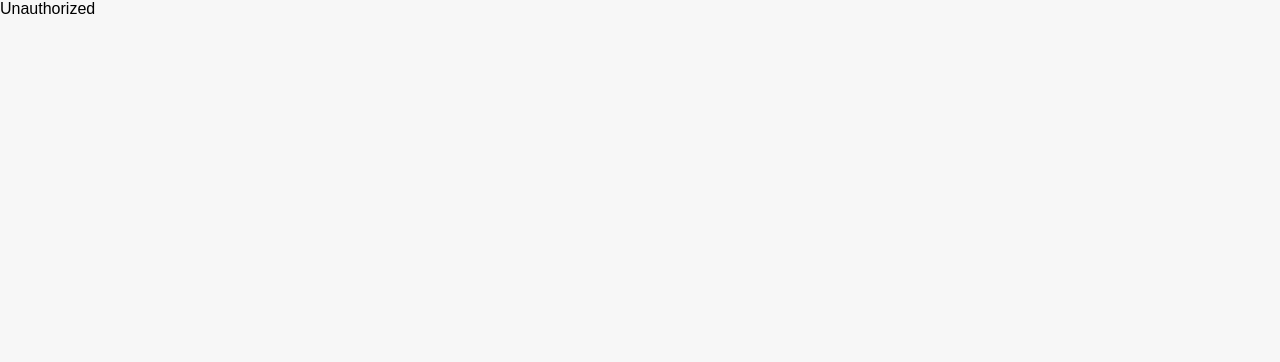
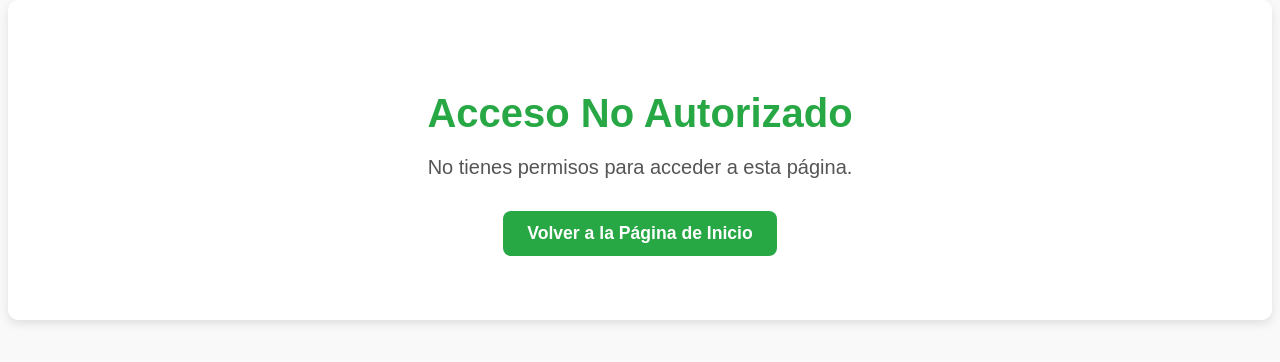
Before and after one commit to EngerDouglas/Frond-End-SISINVESTIGA-, a React (Create React App) app in the folder f-e-sisinvestga/: page /unauthorized in a window 1280 px wide. Shown: the top 362 px of the page. Built offline with nearby package versions, Linux system fonts and the light colour scheme.

Commit message:
Paginas de NotFound y Unauthorized.

```diff
--- /dev/null
+++ b/f-e-sisinvestga/src/css/Pages/NotAcces.css
@@ -0,0 +1,86 @@
+/* Estilos Generales para la página */
+body {
+  font-family: 'Arial', sans-serif;
+  margin: 0;
+  padding: 0;
+  background-color: #f9f9f9;
+  color: #333;
+}
+
+.container {
+  max-width: 1200px;
+  margin: 0 auto;
+  padding: 2rem;
+}
+
+/* Estilos para el contenido de las páginas */
+.page-container {
+  text-align: center;
+  padding: 4rem 2rem;
+  background-color: #fff;
+  border-radius: 10px;
+  box-shadow: 0px 4px 10px rgba(0, 0, 0, 0.1);
+}
+
+h1 {
+  font-size: 2.5rem;
+  color: #28a745;
+  margin-bottom: 1rem;
+}
+
+p {
+  font-size: 1.25rem;
+  color: #555;
+  margin-bottom: 2rem;
+}
+
+/* Estilo para el link de redirección */
+.nav-link {
+  display: inline-block;
+  padding: 0.75rem 1.5rem;
+  font-size: 1.1rem;
+  font-weight: bold;
+  background-color: #28a745;
+  color: #fff;
+  border-radius: 8px;
+  text-decoration: none;
+  transition: background-color 0.3s ease;
+}
+
+.nav-link:hover {
+  background-color: #218838;
+}
+
+/* Agregar una animación suave cuando aparece la página */
+@keyframes fadeIn {
+  from {
+    opacity: 0;
+  }
+  to {
+    opacity: 1;
+  }
+}
+
+.page-container {
+  animation: fadeIn 0.6s ease-in-out;
+}
+
+/* Responsive */
+@media (max-width: 768px) {
+  .page-container {
+    padding: 2rem 1rem;
+  }
+
+  h1 {
+    font-size: 2rem;
+  }
+
+  p {
+    font-size: 1rem;
+  }
+
+  .nav-link {
+    font-size: 1rem;
+    padding: 0.5rem 1rem;
+  }
+}
--- a/f-e-sisinvestga/src/views/Pages/NotFound.jsx
+++ b/f-e-sisinvestga/src/views/Pages/NotFound.jsx
@@ -1,9 +1,43 @@
-import React from 'react'
+import React from 'react';
+import { Link } from 'react-router-dom';
+import { useSelector } from 'react-redux';
+import { selectCurrentRole } from '../../features/auth/authSlice';
+import '../../css/Pages/NotAcces.css';
 
 const NotFound = () => {
+  const role = useSelector(selectCurrentRole);
+
+  const getRedirectLink = () => {
+    switch (role) {
+      case 'Administrador':
+        return '/admin';
+      case 'Investigador':
+        return '/invest';
+      default:
+        return '/';
+    }
+  };
+
+  const getRedirectText = () => {
+    switch (role) {
+      case 'Administrador':
+        return 'Volver al Panel de Administración';
+      case 'Investigador':
+        return 'Volver al Panel de Investigador';
+      default:
+        return 'Volver a la Página de Inicio';
+    }
+  };
+
   return (
-    <div>NotFound</div>
-  )
-}
+    <div className="page-container container">
+      <h1>Página No Encontrada</h1>
+      <p>Lo sentimos, la página que estás buscando no existe.</p>
+      <Link to={getRedirectLink()} className="nav-link">
+        {getRedirectText()}
+      </Link>
+    </div>
+  );
+};
 
-export default NotFound
+export default NotFound;
--- a/f-e-sisinvestga/src/views/Pages/Unauthorized.jsx
+++ b/f-e-sisinvestga/src/views/Pages/Unauthorized.jsx
@@ -1,9 +1,43 @@
-import React from 'react'
+import React from 'react';
+import { Link } from 'react-router-dom';
+import { useSelector } from 'react-redux';
+import { selectCurrentRole } from '../../features/auth/authSlice';
+import '../../css/Pages/NotAcces.css';
 
 const Unauthorized = () => {
+  const role = useSelector(selectCurrentRole);
+
+  const getRedirectLink = () => {
+    switch (role) {
+      case 'Administrador':
+        return '/admin';
+      case 'Investigador':
+        return '/invest';
+      default:
+        return '/';
+    }
+  };
+
+  const getRedirectText = () => {
+    switch (role) {
+      case 'Administrador':
+        return 'Volver al Panel de Administración';
+      case 'Investigador':
+        return 'Volver al Panel de Investigador';
+      default:
+        return 'Volver a la Página de Inicio';
+    }
+  };
+
   return (
-    <div>Unauthorized</div>
-  )
-}
+    <div className="page-container container">
+      <h1>Acceso No Autorizado</h1>
+      <p>No tienes permisos para acceder a esta página.</p>
+      <Link to={getRedirectLink()} className="nav-link">
+        {getRedirectText()}
+      </Link>
+    </div>
+  );
+};
 
-export default Unauthorized
+export default Unauthorized;
```
